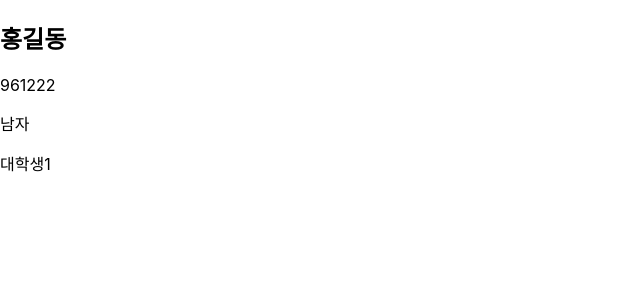
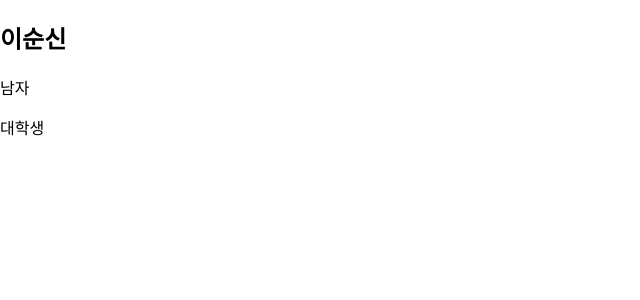
Before and after one commit to younglym/Reacr-Manage, a React (Create React App) app: page / in a window 1280 px wide. Shown: the top 300 px of the page, without its empty margins (0-640 px from the left). Built offline with nearby package versions, Linux system fonts and the light colour scheme.

Commit message:
4강 매개값 전달

```diff
--- a/src/App.js
+++ b/src/App.js
@@ -2,10 +2,22 @@
 import Customer from './components/Customer'
 import './App.css';
 
+const customer = {
+  'name': '이순신',
+  'birthday': '961226',
+  'gender': '남자',
+  'job': '대학생'
+}
+
 class App extends Component {
   render() {
     return (
-      <Customer/>
+      <Customer
+        name={customer.name}
+        birthday={customer.birthday}
+        gender={customer.gender}
+        job={customer.job}
+      />
     );
   }
 }
--- a/src/components/Customer.js
+++ b/src/components/Customer.js
@@ -4,10 +4,10 @@
     render() {
         return (
         <div>
-            <h2>홍길동</h2>
-            <p>961222</p>
-            <p>남자</p>
-            <p>대학생1</p>
+            <h2>{this.props.name}</h2>
+            <p>{this.props.birth}</p>
+            <p>{this.props.gender}</p>
+            <p>{this.props.job}</p>
         </div>
         )
     }
```
